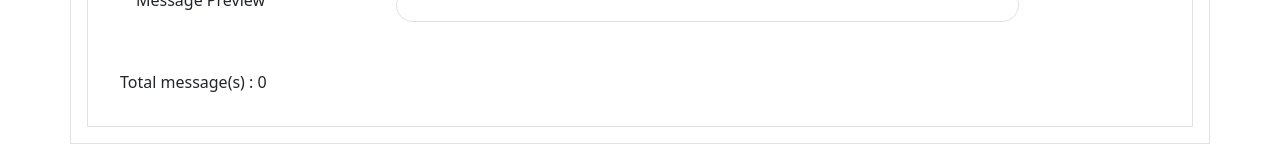
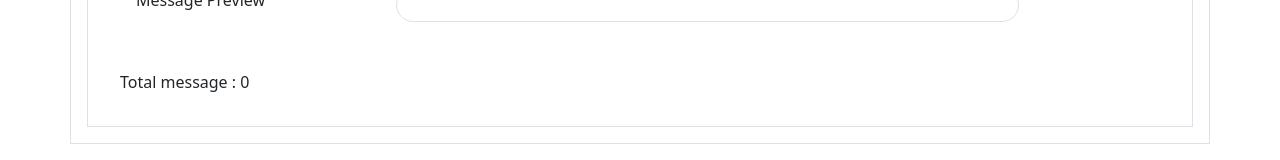
Before and after one commit to seanjungmsba/java-mod-9-angular-lab-4, an Angular app: page / in a window 1280 px wide. Shown: the part 420-580 px from the top of the page. Built offline with nearby package versions, Linux system fonts and the light colour scheme; no server answers.

Commit message:
Documented message-count component and implemented if-else statement

```diff
--- a/src/app/message-count-component/message-count-component.component.html
+++ b/src/app/message-count-component/message-count-component.component.html
@@ -1 +1,10 @@
-<label for="messageCount">Total message(s) : {{ sentMessageCount }}</label>
+<!-- When used together with the <label> element, the for attribute specifies which form element a label is bound to. -->
+<label for="messageCount">
+  <!-- using if-else to determine if it is displayed as either message or messages -->
+  <div *ngIf="areMultipleMessages(); else singleMessage">
+    Total messages : {{ sentMessageCount }}
+  </div>
+  <ng-template #singleMessage>
+    Total message : {{ sentMessageCount }}
+  </ng-template>
+</label>
--- a/src/app/message-count-component/message-count-component.component.ts
+++ b/src/app/message-count-component/message-count-component.component.ts
@@ -8,12 +8,20 @@ import { MessagingDataService } from '../messaging-data.service';
   styleUrls: ['./message-count-component.component.css'],
 })
 export class MessageCountComponentComponent implements OnInit {
+
+  // initialize sentMessageCount as the variable that holds integer
   sentMessageCount = 0;
 
+  /* injected MessagingDataService */
   constructor(private messagingSvce: MessagingDataService) {}
+
+  areMultipleMessages(): boolean {
+    return this.sentMessageCount >= 2;
+  }
 
   ngOnInit(): void {
     this.messagingSvce.userMessagesChanged.subscribe((messages: Message[]) => {
+      // length of the Message array is stored as the number of messages
       this.sentMessageCount = messages.length;
     });
   }
```
